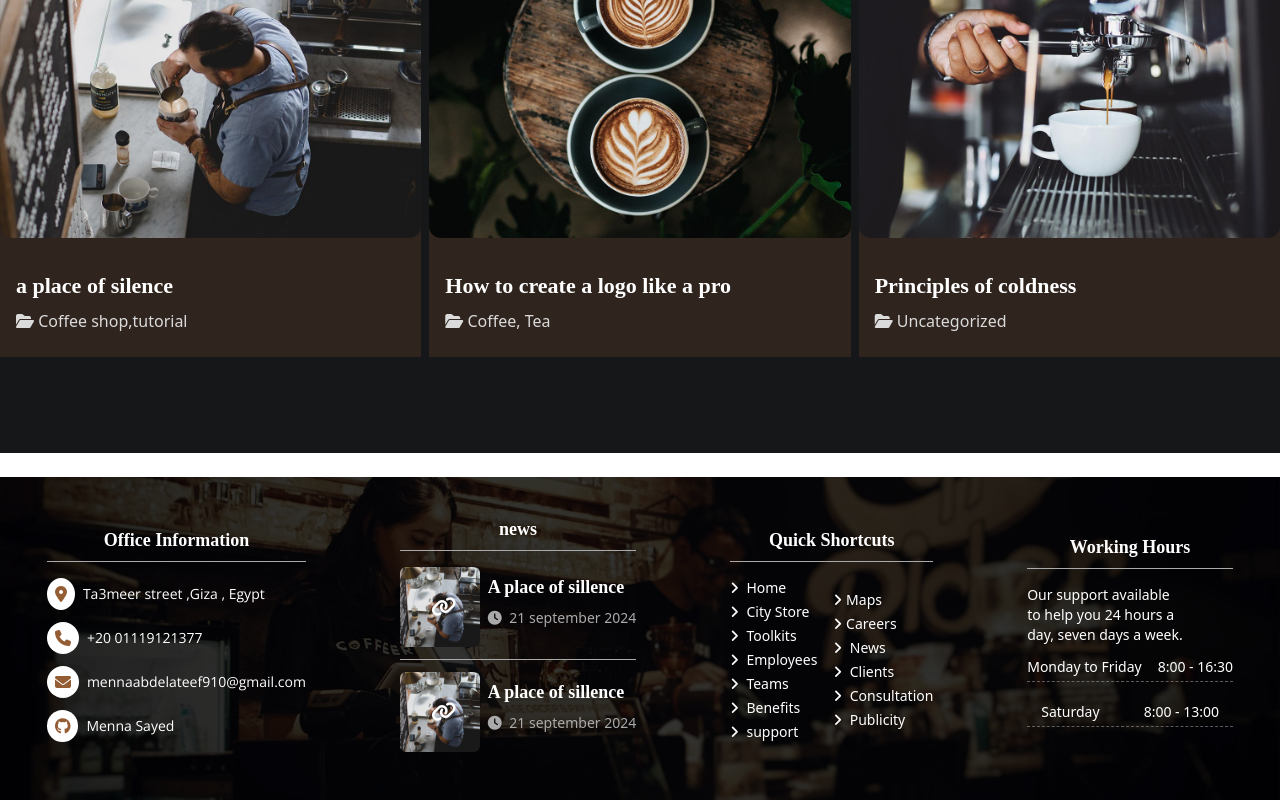
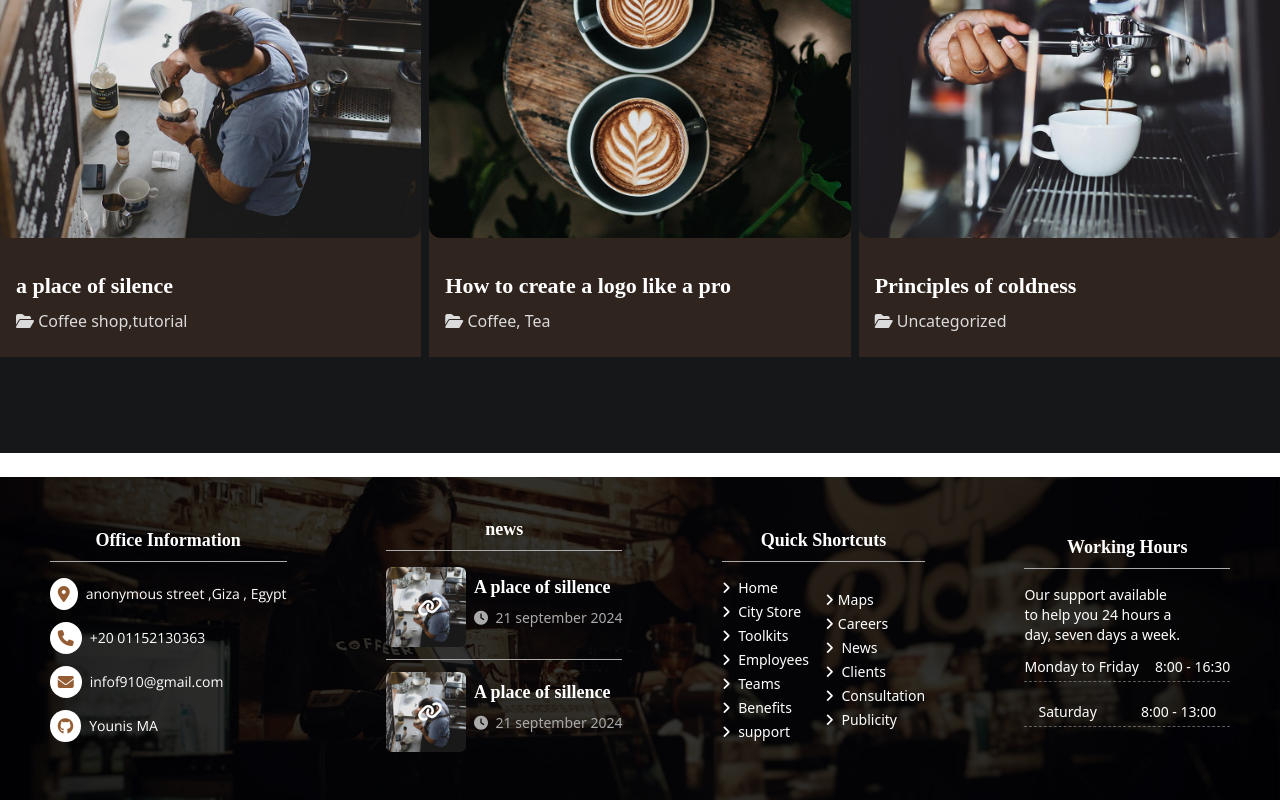
Before and after one commit to MennaSayed46/Coffee-website, a React (Vite) app: page / in a window 1280 px wide. Shown: the part 5292-6092 px from the top of the page. Built offline with nearby package versions, Linux system fonts and the light colour scheme; a web font is replaced by a local one.

Commit message:
Update Footer.jsx

```diff
--- a/src/components/Footer/Footer.jsx
+++ b/src/components/Footer/Footer.jsx
@@ -49,7 +49,7 @@ export default function Footer() {
                 <div className={`icone flex justify-center items-center ${style.icon}`}>
                   <i className="fa-solid fa-location-dot bg-white  text-[#945d34] p-2 rounded-[50%] mr-2"></i>
                 </div>
-                <p className={`text-white ${style.listItem} text-sm`}>Ta3meer street ,Giza , Egypt </p>
+                <p className={`text-white ${style.listItem} text-sm`}>anonymous street ,Giza , Egypt </p>
 
               </div>
               {/* secondSentence */}
@@ -57,7 +57,7 @@ export default function Footer() {
                 <div className={`icone flex justify-center items-center ${style.icon}`}>
                   <i className="fa-solid fa-phone bg-white  text-[#945d34] p-2 rounded-[50%] mr-2"></i>
                 </div>
-                <p className={`text-white ${style.listItem} text-sm`}>+20 01119121377 </p>
+                <p className={`text-white ${style.listItem} text-sm`}>+20 01152130363 </p>
 
               </div>
               {/* thirdSentence */}
@@ -65,7 +65,7 @@ export default function Footer() {
                 <div className={`icone flex justify-center items-center ${style.icon}`}>
                   <i className="fa-solid fa-envelope bg-white  text-[#945d34] p-2 rounded-[50%] mr-2"></i>
                 </div>
-                <p className={`text-white ${style.listItem} text-sm`}>mennaabdelateef910@gmail.com </p>
+                <p className={`text-white ${style.listItem} text-sm`}>infof910@gmail.com </p>
 
               </div>
               {/* fourthSentence */}
@@ -74,7 +74,7 @@ export default function Footer() {
                   <div className={`icone flex justify-center items-center ${style.icon}`}>
                     <i className="fa-brands fa-github bg-white  text-[#945d34] p-2 rounded-[50%] mr-2"></i>
                   </div>
-                  <p className={`text-white ${style.listItem} text-sm`}>Menna Sayed</p>
+                  <p className={`text-white ${style.listItem} text-sm`}>Younis MA</p>
 
                 </div>
               </Link>
```
